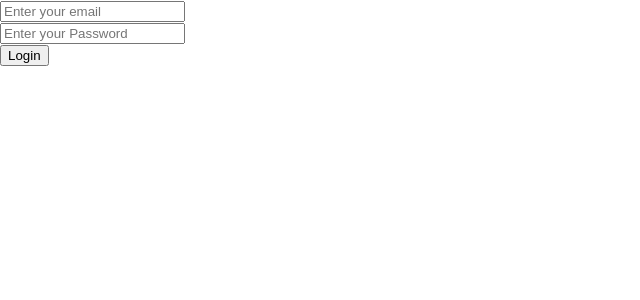
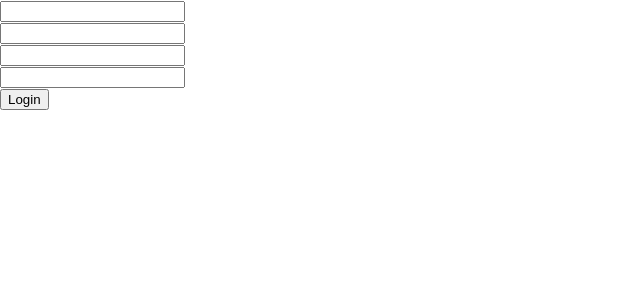
Before and after one commit to ThaaraniSivakumar/React, a React (Create React App) app in the folder practice/: page / in a window 1280 px wide. Shown: the top 300 px of the page, without its empty margins (0-640 px from the left). Built offline with nearby package versions, Linux system fonts and the light colour scheme.

Commit message:
Confirmpassword component created and worked perfectly

```diff
--- a/practice/src/App.js
+++ b/practice/src/App.js
@@ -1,11 +1,12 @@
-import logo from './logo.svg';
 import './App.css';
+import ConfirmPassword from './components/ConfirmPassword';
 import LoginForm from './components/LoginForm';
 
 function App() {
   return (
     <div>
-      <LoginForm/>
+      {/* <LoginForm/> */}
+      <ConfirmPassword/>
     </div>
   );
 }
--- a/practice/src/components/ConfirmPassword.js
+++ b/practice/src/components/ConfirmPassword.js
@@ -1,13 +1,35 @@
 import React from 'react'
+import * as yup from "yup";
+import { useForm } from 'react-hook-form'
+import {yupResolver} from '@hookform/resolvers/yup'
 
 const ConfirmPassword = () => {
+    const schema=yup.object().shape({
+      name:yup.string().required("Name Required"),
+      email:yup.string().required("Enter email").email("Invalid email"),
+      password:yup.string().required("Enter password").max(6,"Enter 6 char"),
+      ConfirmPassword:yup.string().required("Enter password").oneOf([yup.ref("password")],"Password must have 6 char")
+    })
+
+    const{register,handleSubmit,formState:{errors}}=useForm({resolver:yupResolver(schema)});
+    console.log("Rendered")
+    const onSubmit=(data)=>{
+        console.log(data)
+    }
+
   return (
     <div>
-      <form>
-        <input ></input>
-        <input></input>
-        <input></input>
-        <input></input>
+      <form onSubmit={handleSubmit(onSubmit)}>
+        <input type='text'{...register("name")}></input><br/>
+        {errors.name && <p>{errors.name.message}</p>}
+        <input type='email'{...register("email")}></input><br/>
+        {errors.email && <p>{errors.email.message}</p>}
+        <input {...register("password")}></input><br/>
+        {errors.password && <p>{errors.password.message}</p>}
+        <input {...register("ConfirmPassword")}></input><br/>
+        {errors.ConfirmPassword && <p>{errors.ConfirmPassword.message}</p>}
+
+        <button type="submit">Login</button>
       </form>
     </div>
   )
```
Also changed, not shown: practice/src/components/ContactForm.js (added, +36 -0 lines).
